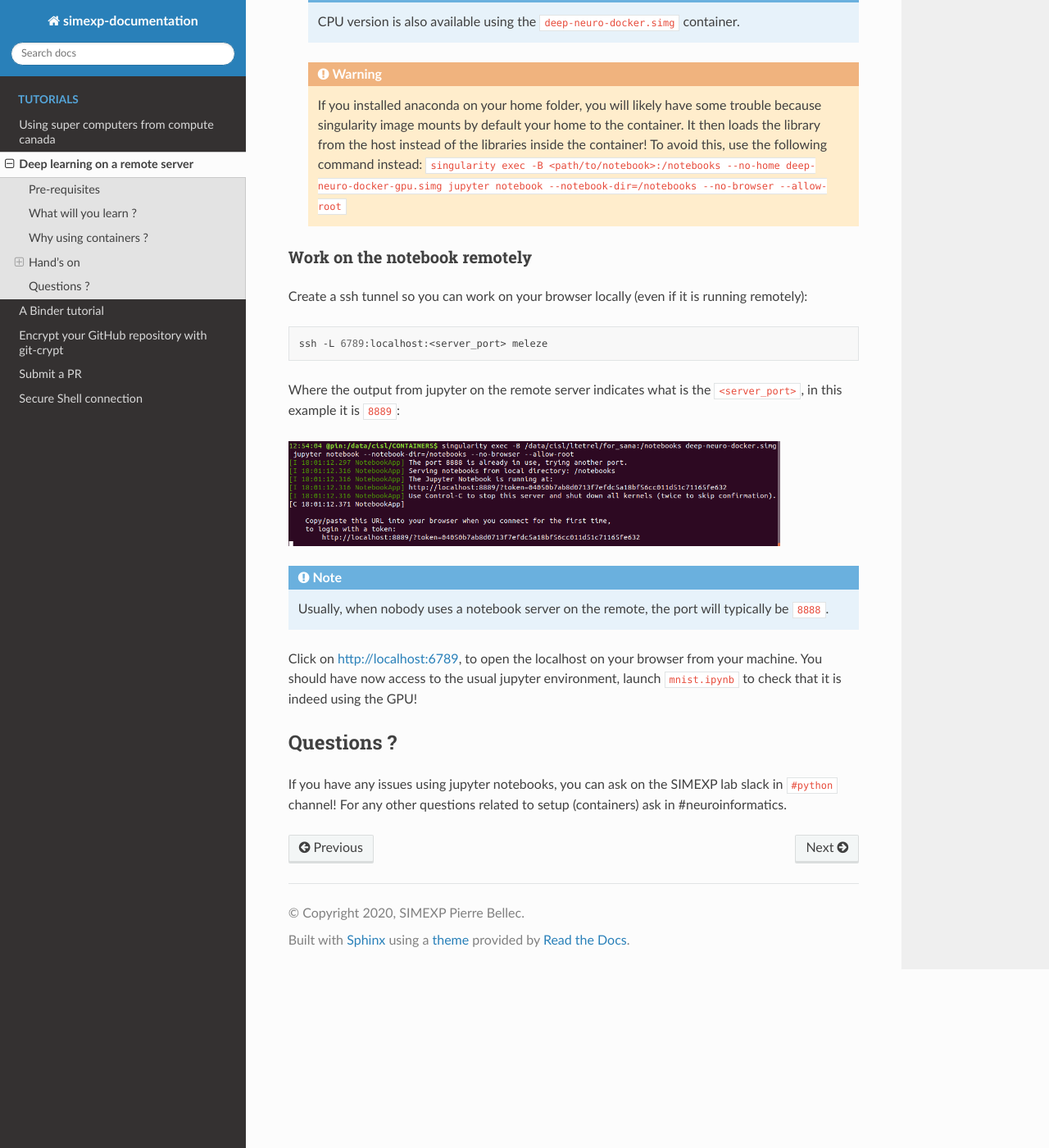
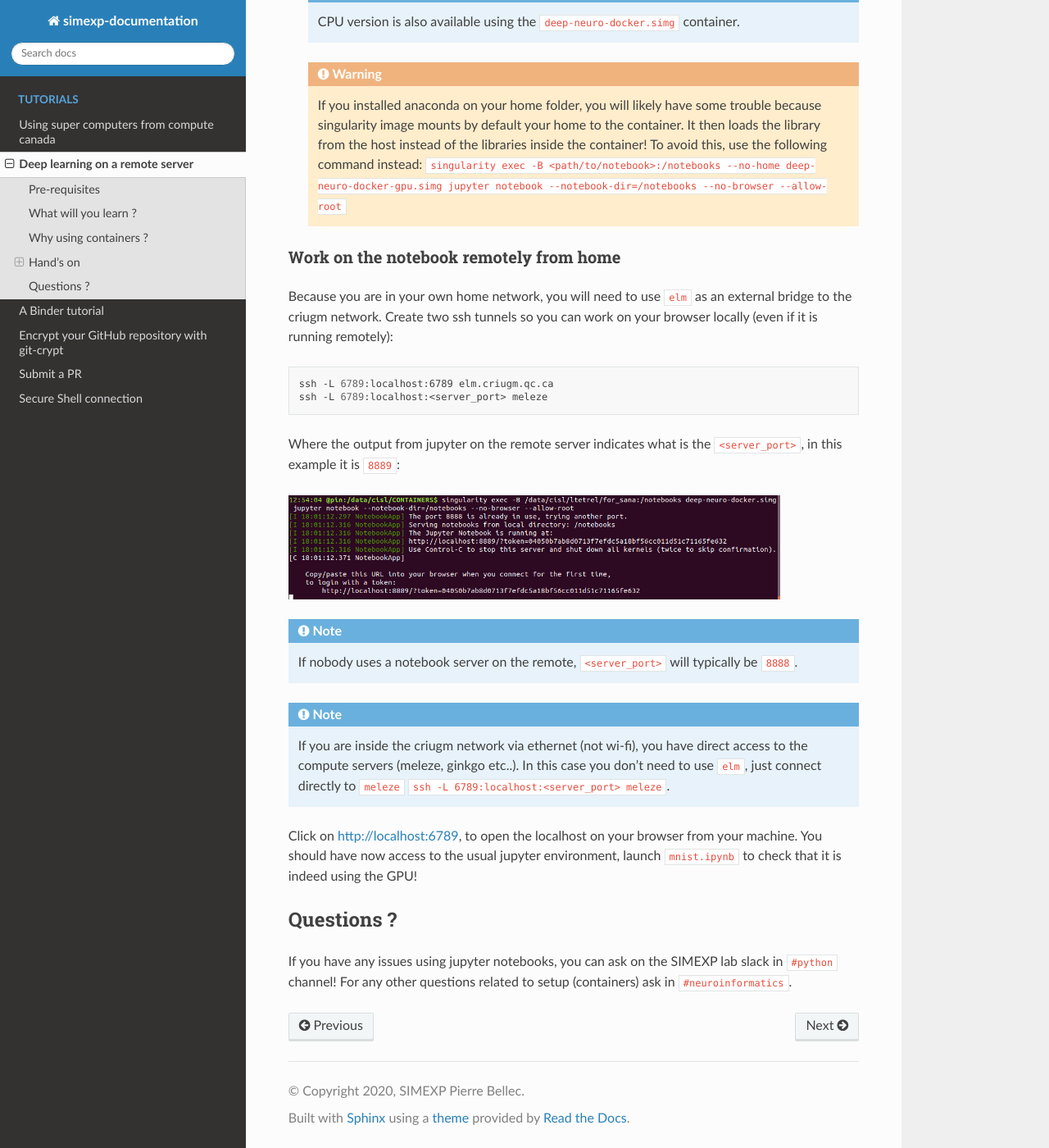
Before and after one commit to SIMEXP/lab-documentation, a Sphinx documentation site: the page built from source/tutorials/server_dl.rst, in a window 1280 px wide and 1400 px high, scrolled down 2429 px. Shown: the whole window at 82% size. Built offline with Sphinx 7.4.7 and the Read the Docs theme 2.0.0, drawn with Linux system fonts in a browser that asks for light colours; some of the changed text lies outside the part shown.

Commit message:
adding instruction to connect from home

```diff
--- a/source/tutorials/server_dl.rst
+++ b/source/tutorials/server_dl.rst
@@ -43,7 +43,7 @@ and 3 dense layers.
 Upload your data and connect to the GPU server
 ----------------------------------------------
 
-1.  Create on your machine a jupyer notebook ``mnist.ipynb`` containing the previous code.
+1.  Create a jupyer notebook ``mnist.ipynb`` on your machine , containing the previous code.
 
 2.  Upload the notebook on the server:
 
@@ -90,13 +91,15 @@ Launch the container
         It then loads the library from the host instead of the libraries inside the container! To avoid this, use the following command instead:
         :code:`singularity exec -B <path/to/notebook>:/notebooks --no-home deep-neuro-docker-gpu.simg jupyter notebook --notebook-dir=/notebooks --no-browser --allow-root`
 
-Work on the notebook remotely
------------------------------
+Work on the notebook remotely from home
+---------------------------------------
 
-Create a ssh tunnel so you can work on your browser locally (even if it is running remotely):
+Because you are in your own home network, you will need to use ``elm`` as an external bridge to the criugm network.
+Create two ssh tunnels so you can work on your browser locally (even if it is running remotely):
 
 .. code-block:: bash
 
+    ssh -L 6789:localhost:6789 elm.criugm.qc.ca
     ssh -L 6789:localhost:<server_port> meleze
 
 Where the output from jupyter on the remote server indicates what is the ``<server_port>``, in this example it is ``8889``:
@@ -105,7 +108,11 @@ Where the output from jupyter on the remote server indicates what is the ``<serv
     :width: 600px
 
 .. note::
-    Usually, when nobody uses a notebook server on the remote, the port will typically be ``8888``.
+    If nobody uses a notebook server on the remote, ``<server_port>`` will typically be ``8888``.
+
+.. note::
+    If you are inside the criugm network via ethernet (not wi-fi), you have direct access to the compute servers (meleze, ginkgo etc..).
+    In this case you don't need to use ``elm``, just connect directly to ``meleze`` :code:`ssh -L 6789:localhost:<server_port> meleze`.
 
 Click on `http://localhost:6789 <http://localhost:6789>`_, to open the localhost on your browser from your machine.
 You should have now access to the usual jupyter environment, launch ``mnist.ipynb`` to check that it is indeed using the GPU!
@@ -114,4 +121,4 @@ Questions ?
 :::::::::::
 
 If you have any issues using jupyter notebooks, you can ask on the SIMEXP lab slack in ``#python`` channel!
-For any other questions related to setup (containers) ask in #neuroinformatics.
+For any other questions related to setup (containers) ask in ``#neuroinformatics``.
```
Also changed, not shown: other parts of source/tutorials/server_dl.rst (+5 -4 lines).
